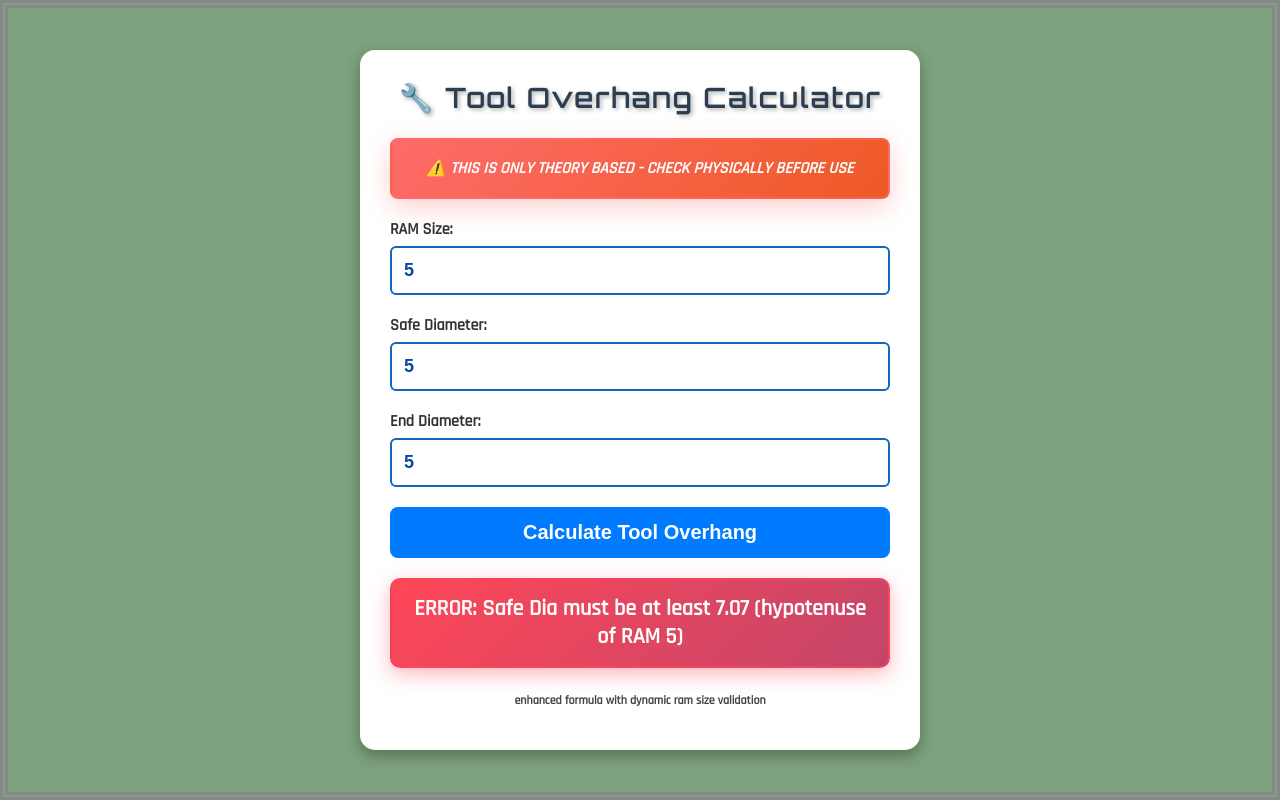
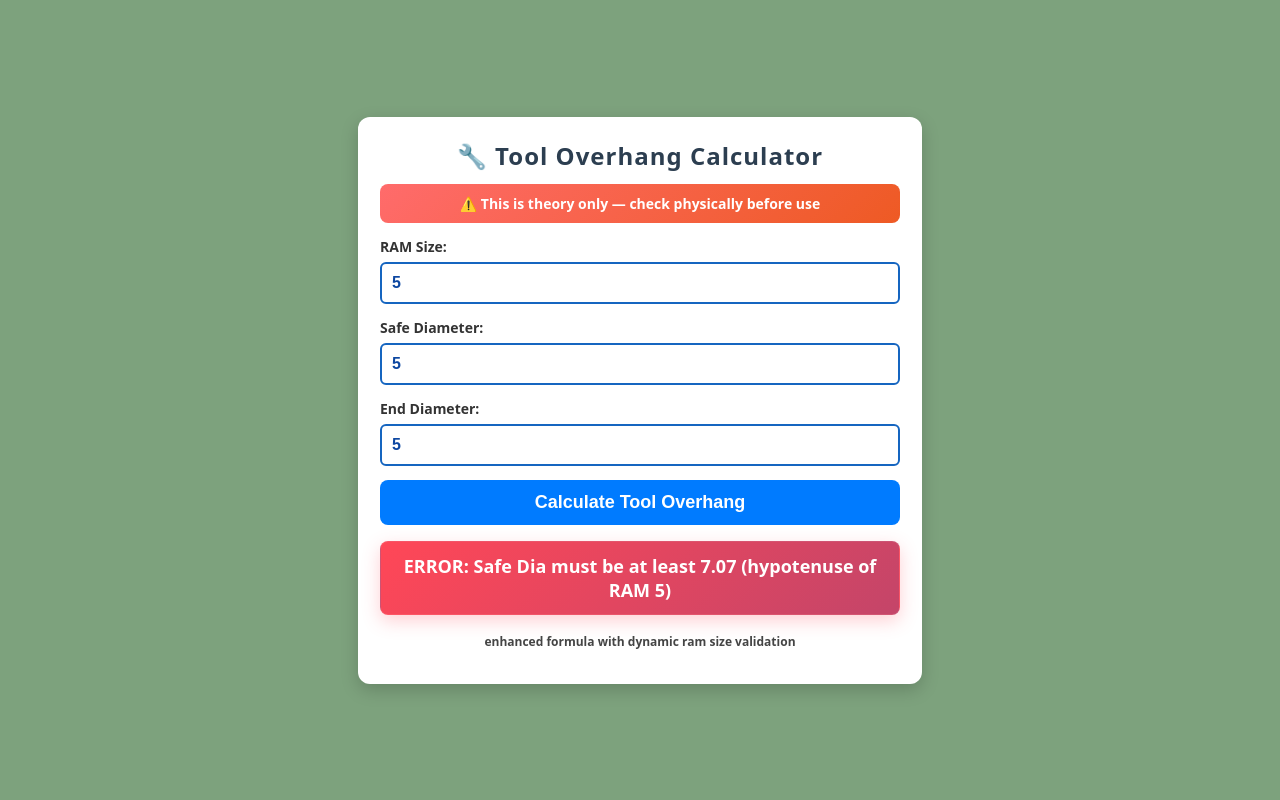
Before and after one commit to kakauniyal/Calculator-for-all, a plain HTML site: page index.html in a window 1280 px wide. Both pictures are taken after typing "5", "5", "5" into the empty fields and a click on the button "Calculate Tool Overhang". Drawn offline with Linux system fonts and the light colour scheme.

Commit message:
index.html

```diff
--- a/index.html
+++ b/index.html
@@ -1,183 +1,167 @@
 <!DOCTYPE html>
 <html lang="en">
 <head>
-  <meta charset="UTF-8">
-  <meta name="viewport" content="width=device-width, initial-scale=1.0">
+  <meta charset="utf-8">
+  <meta name="viewport" content="width=device-width, initial-scale=1">
   <title>Tool Overhang Calculator</title>
+
+  <!-- Theme color for Android -->
+  <meta name="theme-color" content="#7DA27D">
+
+  <!-- If you later want a web app manifest, host a manifest.json and uncomment:
+       <link rel="manifest" href="manifest.json">
+       For AppGeyser packaging it's optional. -->
   <style>
-    @import url('https://fonts.googleapis.com/css2?family=Orbitron:wght@600&family=Rajdhani:wght@500&display=swap');
-
+    /* Use system fonts for better compatibility inside wrappers/webviews */
+    :root {
+      --bg-green: #7DA27D;
+      --blue: #007bff;
+      --blue-dark: #004a99;
+      --danger1: #ff4757;
+      --danger2: #c44569;
+    }
+    html,body{height:100%;margin:0;padding:0}
     body {
-      font-family: 'Rajdhani', sans-serif;
-      display: flex;
-      justify-content: center;
-      align-items: center;
-      min-height: 100vh;
-      margin: 0;
-      background-color: #7DA27D; /* Machine Green */
-      border: 8px double #888; /* Gray border */
-      box-sizing: border-box;
-      padding: 20px;
+      font-family: system-ui,-apple-system,"Segoe UI",Roboto,Helvetica,Arial,sans-serif;
+      display:flex;
+      justify-content:center;
+      align-items:center;
+      min-height:100vh;
+      background-color: var(--bg-green);
+      box-sizing:border-box;
+      padding:16px;
     }
-
     .container {
-      background-color: white;
-      padding: 30px;
-      border-radius: 15px;
-      box-shadow: 0 6px 15px rgba(0, 0, 0, 0.3);
-      text-align: center;
-      width: 95%;
-      max-width: 500px;
+      background:white;
+      padding:22px;
+      border-radius:12px;
+      box-shadow:0 6px 18px rgba(0,0,0,0.18);
+      text-align:center;
+      width:95%;
+      max-width:520px;
     }
-
-    h2 {
-      margin-top: 0;
-      font-family: 'Orbitron', sans-serif;
-      font-size: 28px;
-      color: #2c3e50;
-      text-shadow: 2px 2px 4px rgba(0,0,0,0.3);
-      letter-spacing: 1.5px;
+    h2{
+      margin:0 0 12px 0;
+      font-size:24px;
+      letter-spacing:1px;
+      color:#2c3e50;
     }
-
-    .notes {
-      background: linear-gradient(135deg, #ff6b6b 0%, #ee5a24 100%);
-      border: 2px solid rgba(255, 107, 107, 0.5);
-      border-radius: 8px;
-      padding: 12px;
-      margin-bottom: 20px;
-      text-align: center;
-      font-size: 16px;
-      color: white;
-      font-weight: bold;
-      box-shadow: 0 8px 25px rgba(255, 107, 107, 0.3);
-      animation: warningPulse 2s ease-in-out infinite;
+    .notes{
+      background:linear-gradient(135deg,#ff6b6b 0%,#ee5a24 100%);
+      border-radius:8px;
+      padding:10px;
+      margin-bottom:14px;
+      color:white;
+      font-weight:600;
+      font-size:14px;
     }
-
-    @keyframes warningPulse {
-      0%, 100% { box-shadow: 0 8px 25px rgba(255, 107, 107, 0.3); }
-      50% { box-shadow: 0 8px 35px rgba(255, 107, 107, 0.5); }
+    .input-group{ margin-bottom:14px; text-align:left;}
+    label{ display:block; margin-bottom:6px; color:#333; font-weight:700; font-size:14px;}
+    input[type="number"]{
+      width:100%;
+      padding:10px;
+      box-sizing:border-box;
+      border:2px solid #1565c0;
+      border-radius:6px;
+      font-size:16px;
+      color:#0d47a1;
+      font-weight:700;
     }
-
-    .notes p {
-      margin: 6px 0;
-      text-transform: uppercase;
-      font-style: italic;
+    button{
+      width:100%;
+      padding:12px;
+      background:var(--blue);
+      color:#fff;
+      border:0;
+      border-radius:8px;
+      font-size:18px;
+      cursor:pointer;
+      font-weight:700;
     }
-
-    .input-group {
-      margin-bottom: 20px;
-      text-align: left;
+    button:active{ transform:scale(.998) }
+    #result{
+      margin-top:16px;
+      font-size:18px;
+      font-weight:700;
+      color:#333;
+      padding:12px;
+      border-radius:8px;
+      transition:all .2s ease;
     }
-
-    label {
-      display: block;
-      margin-bottom: 6px;
-      color: #333;
-      font-weight: bold;
-    }
-
-    input {
-      width: 100%;
-      padding: 12px;
-      box-sizing: border-box;
-      border: 2px solid #1565c0;
-      border-radius: 6px;
-      font-size: 18px;
-      color: #0d47a1;
-      font-weight: bold;
-    }
-
-    button {
-      width: 100%;
-      padding: 14px;
-      background-color: #007bff;
-      color: white;
-      border: none;
-      border-radius: 8px;
-      font-size: 20px;
-      cursor: pointer;
-      font-weight: bold;
-      transition: all 0.3s ease;
-    }
-
-    button:hover {
-      background-color: #004a99;
-      transform: scale(1.05);
-    }
-
-    #result {
-      margin-top: 20px;
-      font-size: 22px;
-      font-weight: bold;
-      color: #333;
-      padding: 15px;
-      border-radius: 10px;
-      transition: all 0.3s ease;
-    }
-
-    .credits {
-      margin-top: 25px;
-      font-size: 12px;
-      font-weight: bold;
-      text-transform: lowercase;
-      color: #444;
-    }
+    .credits{ margin-top:16px; font-size:12px; color:#444; text-transform:lowercase; font-weight:700;}
+    /* simple error/ok styles via JS */
   </style>
 </head>
 <body>
-
   <div class="container">
     <h2>🔧 Tool Overhang Calculator</h2>
 
-  <!-- Important Notes -->
-  <div class="notes">
-    <p><b><i>⚠️ This is only theory based - check physically before use</i></b></p>
-  </div>
+    <div class="notes"><strong>⚠️ This is theory only — check physically before use</strong></div>
 
     <div class="input-group">
       <label for="ramSize">RAM Size:</label>
-    <input type="number" id="ramSize" placeholder="Enter RAM Size (e.g., 450)" step="0.01">
+      <input type="number" id="ramSize" placeholder="Enter RAM Size (e.g., 450)" step="0.01" inputmode="decimal">
     </div>
 
     <div class="input-group">
       <label for="safeDia">Safe Diameter:</label>
-    <input type="number" id="safeDia" placeholder="Enter Safe Diameter" step="0.01">
+      <input type="number" id="safeDia" placeholder="Enter Safe Diameter" step="0.01" inputmode="decimal">
     </div>
 
     <div class="input-group">
       <label for="endDia">End Diameter:</label>
-    <input type="number" id="endDia" placeholder="Enter End Diameter" step="0.01">
+      <input type="number" id="endDia" placeholder="Enter End Diameter" step="0.01" inputmode="decimal">
     </div>
 
-  <button onclick="calculateOverhang()">Calculate Tool Overhang</button>
+    <button id="calcBtn" type="button">Calculate Tool Overhang</button>
     <p id="result">Result will appear here</p>
 
-  <!-- Credits Line -->
-  <p class="credits">
-    Enhanced formula with dynamic RAM size validation
-  </p>
+    <p class="credits">Enhanced formula with dynamic RAM size validation</p>
   </div>
 
   <script>
-  // Add real-time validation for Safe Dia
-  document.getElementById('safeDia').addEventListener('input', function() {
-    validateSafeDia();
-  });
+    // Keep original validation + calculation logic (adapted to event handlers)
+    const ramEl = document.getElementById('ramSize');
+    const safeEl = document.getElementById('safeDia');
+    const endEl = document.getElementById('endDia');
+    const resultEl = document.getElementById('result');
+    const calcBtn = document.getElementById('calcBtn');
 
-  // Add real-time validation for End Dia
-  document.getElementById('endDia').addEventListener('input', function() {
-    validateEndDia();
-  });
+    safeEl.addEventListener('input', validateSafeDia);
+    endEl.addEventListener('input', validateEndDia);
+    calcBtn.addEventListener('click', calculateOverhang);
 
-  function validateSafeDia() {
-    const ramSize = parseFloat(document.getElementById('ramSize').value);
-    const safeDia = parseFloat(document.getElementById('safeDia').value);
+    function showResult(message, type){
+      resultEl.textContent = message;
+      if(type === 'error'){
+        resultEl.style.background = 'linear-gradient(135deg, #ff4757 0%, #c44569 100%)';
+        resultEl.style.color = '#fff';
+        resultEl.style.boxShadow = '0 6px 18px rgba(255,71,87,0.25)';
+        resultEl.style.border = '1px solid rgba(255,255,255,0.08)';
+      } else if(type === 'ok'){
+        resultEl.style.background = 'linear-gradient(135deg, #2ed573 0%, #17c0eb 100%)';
+        resultEl.style.color = '#fff';
+        resultEl.style.boxShadow = '0 6px 18px rgba(46,213,115,0.18)';
+        resultEl.style.border = '1px solid rgba(255,255,255,0.06)';
+      } else {
+        resultEl.style.background = '';
+        resultEl.style.color = '#333';
+        resultEl.style.boxShadow = '';
+        resultEl.style.border = '';
+      }
+    }
 
-    if (!isNaN(ramSize) && !isNaN(safeDia)) {
-      // Calculate hypotenuse of square RAM: √(RAM² + RAM²) = RAM√2
-      const minSafeDia = ramSize * Math.sqrt(2);
-      if (safeDia < minSafeDia) {
-        showResult(`ERROR: Safe Dia must be at least ${minSafeDia.toFixed(2)} (hypotenuse of RAM ${ramSize})`, "red");
+    function clearResult(){
+      showResult('Result will appear here', '');
+    }
+
+    function validateSafeDia(){
+      const ramSize = parseFloat(ramEl.value);
+      const safeDia = parseFloat(safeEl.value);
+      if (!isNaN(ramSize) && !isNaN(safeDia)){
+        const minSafeDia = ramSize * Math.SQRT2;
+        if (safeDia < minSafeDia){
+          showResult(`ERROR: Safe Dia must be at least ${minSafeDia.toFixed(2)} (hypotenuse of RAM ${ramSize})`, 'error');
           return false;
         } else {
           clearResult();
@@ -186,13 +170,12 @@
       return true;
     }
 
-  function validateEndDia() {
-    const safeDia = parseFloat(document.getElementById('safeDia').value);
-    const endDia = parseFloat(document.getElementById('endDia').value);
-
-    if (!isNaN(safeDia) && !isNaN(endDia)) {
-      if (endDia <= safeDia) {
-        showResult("ERROR: End Dia must be greater than Safe Dia.", "red");
+    function validateEndDia(){
+      const safeDia = parseFloat(safeEl.value);
+      const endDia = parseFloat(endEl.value);
+      if (!isNaN(safeDia) && !isNaN(endDia)){
+        if (endDia <= safeDia){
+          showResult("ERROR: End Dia must be greater than Safe Dia.", 'error');
           return false;
         } else {
           clearResult();
@@ -201,43 +184,34 @@
       return true;
     }
 
-  function calculateOverhang() {
-    // Get input values
-    const ramSize = parseFloat(document.getElementById('ramSize').value);
-    const safeDia = parseFloat(document.getElementById('safeDia').value);
-    const endDia = parseFloat(document.getElementById('endDia').value);
+    function calculateOverhang(){
+      const ramSize = parseFloat(ramEl.value);
+      const safeDia = parseFloat(safeEl.value);
+      const endDia = parseFloat(endEl.value);
 
-    // Validate inputs
-    if (isNaN(ramSize) || isNaN(safeDia) || isNaN(endDia)) {
-      showResult("ERROR: Please enter valid numbers for all fields.", "red");
+      if (isNaN(ramSize) || isNaN(safeDia) || isNaN(endDia)){
+        showResult("ERROR: Please enter valid numbers for all fields.", 'error');
         return;
       }
 
-    // Calculate minimum safe diameter as hypotenuse of square RAM: √(RAM² + RAM²) = RAM√2
-    const minSafeDia = ramSize * Math.sqrt(2);
-
-    // Validate Safe Dia is not lower than minimum required
-    if (safeDia < minSafeDia) {
-      showResult(`ERROR: Safe Dia must be at least ${minSafeDia.toFixed(2)} (hypotenuse of RAM ${ramSize})`, "red");
+      const minSafeDia = ramSize * Math.SQRT2;
+      if (safeDia < minSafeDia){
+        showResult(`ERROR: Safe Dia must be at least ${minSafeDia.toFixed(2)} (hypotenuse of RAM ${ramSize})`, 'error');
+        return;
+      }
+      if (endDia <= safeDia){
+        showResult("ERROR: End Dia must be greater than Safe Dia.", 'error');
         return;
       }
 
-    // Validate End Dia is greater than Safe Dia
-    if (endDia <= safeDia) {
-      showResult("ERROR: End Dia must be greater than Safe Dia.", "red");
-      return;
-    }
-
-    // Calculate constant based on RAM size (RAM size / 2)²
       const halfRam = ramSize / 2;
       const constant = halfRam * halfRam;
-
       const a = safeDia / 2;
       const a_squared = a * a;
       const result_minus_constant = a_squared - constant;
 
-    if (result_minus_constant < 0) {
-      showResult("ERROR: INVALID SAFE DIA CALCULATION.", "red");
+      if (result_minus_constant < 0){
+        showResult("ERROR: INVALID SAFE DIA CALCULATION.", 'error');
         return;
       }
 
@@ -250,46 +224,17 @@
 
       const grandTotal = finalCalculation + subtractionResult;
 
-    if (grandTotal < 0) {
-      showResult("ERROR: PLEASE INPUT CORRECT SAFE DIA AND END DIA.", "red");
+      if (grandTotal < 0){
+        showResult("ERROR: PLEASE INPUT CORRECT SAFE DIA AND END DIA.", 'error');
       } else {
-      showResult("TOTAL TOOL OVERHANG INCLUDING CASSETTE: " + grandTotal.toFixed(2), "green");
+        showResult("TOTAL TOOL OVERHANG INCLUDING CASSETTE: " + grandTotal.toFixed(2), 'ok');
       }
     }
 
-  function showResult(message, color) {
-    const resultDiv = document.getElementById('result');
-    resultDiv.textContent = message;
-
-    if (color === 'red') {
-      resultDiv.style.background = 'linear-gradient(135deg, #ff4757 0%, #c44569 100%)';
-      resultDiv.style.color = 'white';
-      resultDiv.style.boxShadow = '0 6px 20px rgba(255, 71, 87, 0.4)';
-      resultDiv.style.border = '2px solid rgba(255, 71, 87, 0.6)';
-    } else if (color === 'green') {
-      resultDiv.style.background = 'linear-gradient(135deg, #2ed573 0%, #17c0eb 100%)';
-      resultDiv.style.color = 'white';
-      resultDiv.style.boxShadow = '0 6px 20px rgba(46, 213, 115, 0.4)';
-      resultDiv.style.border = '2px solid rgba(46, 213, 115, 0.6)';
-    }
-  }
-
-  function clearResult() {
-    const resultDiv = document.getElementById('result');
-    resultDiv.textContent = 'Result will appear here';
-    resultDiv.style.background = '';
-    resultDiv.style.color = '#333';
-    resultDiv.style.boxShadow = '';
-    resultDiv.style.border = '';
-  }
-
-  // Allow Enter key to calculate
-  document.addEventListener('keypress', function(e) {
-    if (e.key === 'Enter') {
-      calculateOverhang();
-    }
+    // allow enter to calculate on mobile keyboards
+    document.addEventListener('keydown', function(e){
+      if (e.key === 'Enter') calculateOverhang();
     });
   </script>
-
 </body>
 </html>
```
Lines whose indentation alone changed are shown as unchanged.
